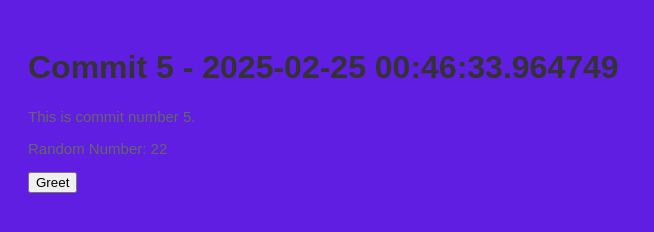
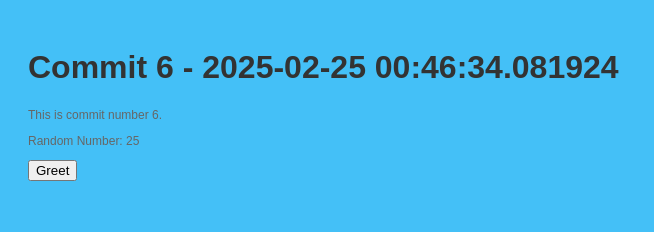
Before and after one commit to stiffs95/myrep-repo-20250225004622, a plain HTML site: page index.html in a window 1280 px wide. Shown: the whole page, without its empty margins (0-654 px from the left). Drawn offline with Linux system fonts and the light colour scheme.

Commit message:
📝 Commit 6 with HTML, CSS, and JS

```diff
--- a/index.html
+++ b/index.html
@@ -2,13 +2,13 @@
     <!DOCTYPE html>
     <html>
     <head>
-        <title>Commit 5 - 2025-02-25 00:46:33.964749</title>
+        <title>Commit 6 - 2025-02-25 00:46:34.081924</title>
         <link rel="stylesheet" href="style.css">
     </head>
     <body>
-        <h1>Commit 5 - 2025-02-25 00:46:33.964749</h1>
-        <p>This is commit number 5.</p>
-        <p>Random Number: 22</p>
+        <h1>Commit 6 - 2025-02-25 00:46:34.081924</h1>
+        <p>This is commit number 6.</p>
+        <p>Random Number: 25</p>
         <button onclick="greet()">Greet</button>
         <script src="script.js"></script>
     </body>
--- a/script.js
+++ b/script.js
@@ -2,4 +2,4 @@
     function greet() {
         alert('Hello from commit ' + commitNumber + '!');
     }
-    var commitNumber = 5;
+    var commitNumber = 6;
--- a/style.css
+++ b/style.css
@@ -1,7 +1,7 @@
 
     body {
         font-family: Arial, sans-serif;
-        background-color: #601ee3;
+        background-color: #44c0f7;
         padding: 20px;
     }
     h1 {
@@ -9,5 +9,5 @@
     }
     p {
         color: #666;
-        font-size: 15px;
+        font-size: 12px;
     }
```
